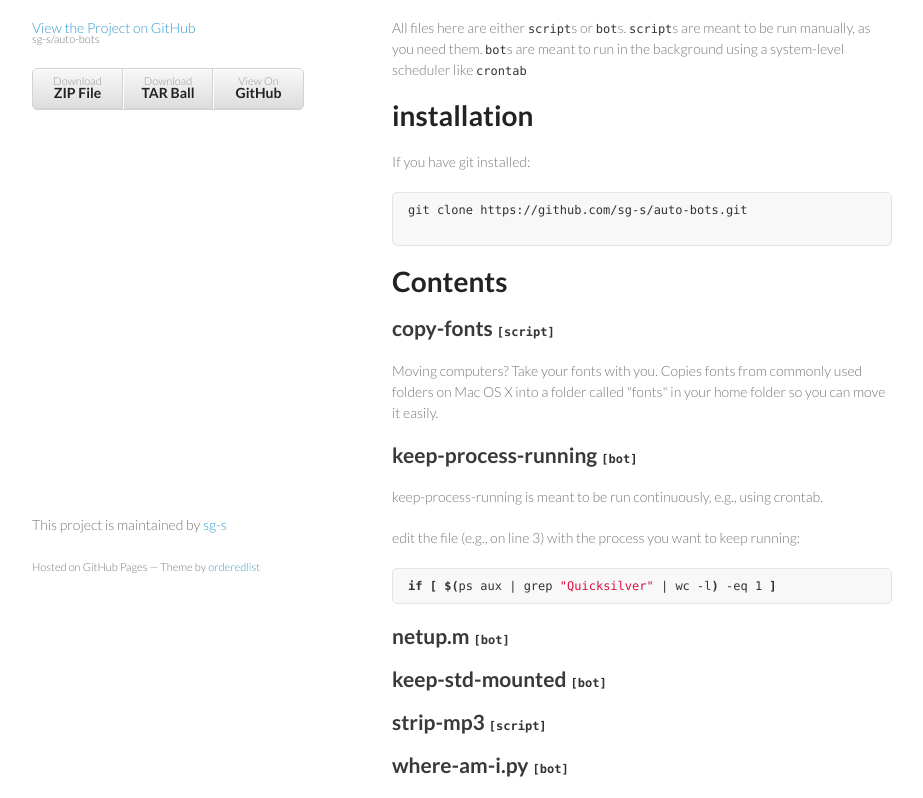
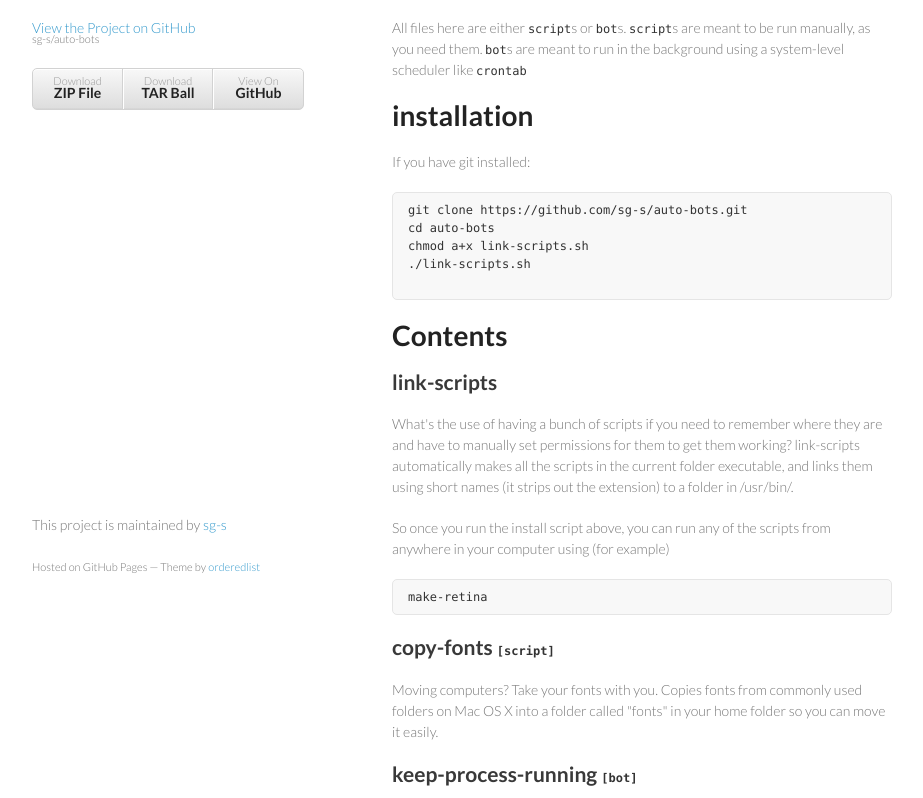
Before and after one commit to sg-s/auto-bots, a plain HTML site: page index.html in a window 1280 px wide. Shown: the part 154-952 px from the top of the page, without its empty margins (178-1101 px from the left). Drawn offline with Linux system fonts and the light colour scheme.

```diff
--- a/index.html
+++ b/index.html
@@ -41,11 +41,24 @@
 <p>If you have git installed:</p>
 
 <pre><code>git clone https://github.com/sg-s/auto-bots.git
+cd auto-bots
+chmod a+x link-scripts.sh
+./link-scripts.sh
 
 </code></pre>
 
 <h1>
 <a name="contents" class="anchor" href="#contents"><span class="octicon octicon-link"></span></a>Contents</h1>
+
+<h2>
+<a name="link-scripts" class="anchor" href="#link-scripts"><span class="octicon octicon-link"></span></a>link-scripts</h2>
+
+<p>What's the use of having a bunch of scripts if you need to remember where they are and have to manually set permissions for them to get them working? link-scripts automatically makes all the scripts in the current folder executable, and links them using short names (it strips out the extension) to a folder in /usr/bin/.</p>
+
+<p>So once you run the install script above, you can run any of the scripts from anywhere in your computer using (for example)</p>
+
+<div class="highlight highlight-bash"><pre>make-retina
+</pre></div>
 
 <h2>
 <a name="copy-fonts-script" class="anchor" href="#copy-fonts-script"><span class="octicon octicon-link"></span></a>copy-fonts <code>[script]</code>
@@ -69,7 +82,7 @@
 </h2>
 
 <h2>
-<a name="keep-std-mounted-bot" class="anchor" href="#keep-std-mounted-bot"><span class="octicon octicon-link"></span></a>keep-std-mounted <code>[bot]</code>
+<a name="keep-stf-mounted-bot" class="anchor" href="#keep-stf-mounted-bot"><span class="octicon octicon-link"></span></a>keep-stf-mounted <code>[bot]</code>
 </h2>
 
 <h2>
```
Also changed, not shown: params.json (+1 -1 lines).
